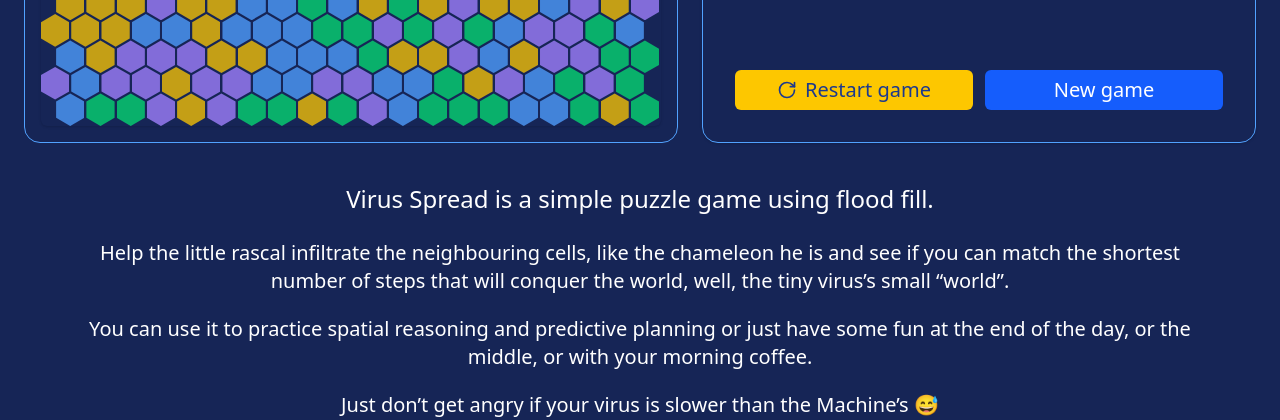
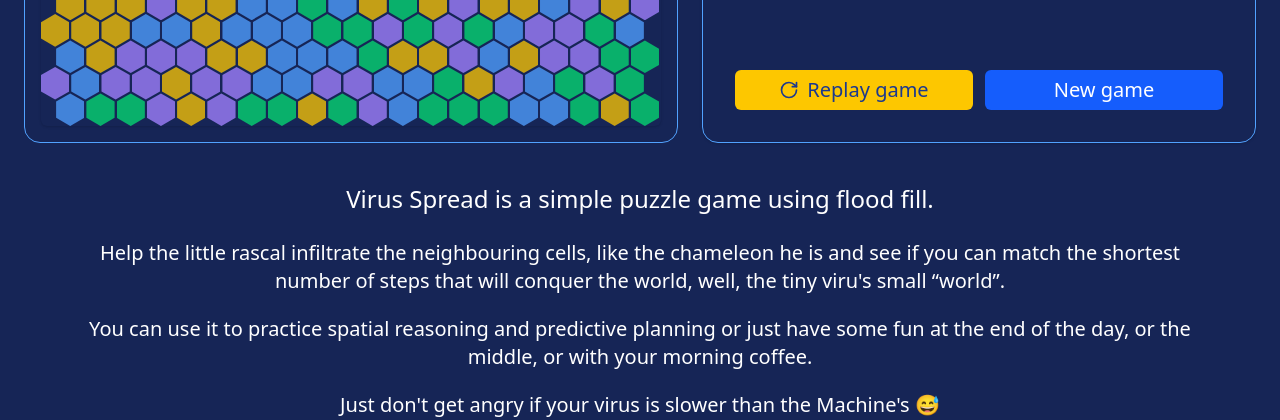
Before and after one commit to alex-alina/virus-spread, a React (Vite) app: page / in a window 1280 px wide. Shown: the part 532-952 px from the top of the page. Built offline with nearby package versions, Linux system fonts and the light colour scheme.

Commit message:
replace "restart" game with "replay" game

```diff
--- a/src/game/VirusSpread.tsx
+++ b/src/game/VirusSpread.tsx
@@ -288,7 +288,7 @@ export const VirusSpread = () => {
     setCompletedTimeSeconds(null);
   };
 
-  const handleRestartGame = () => {
+  const handleReplayGame = () => {
     setCellColors(solverBoard);
     setStartingPoint(solverStart);
     setSolverBoard(solverBoard);
@@ -491,11 +491,11 @@ export const VirusSpread = () => {
           <div className="mt-4 flex flex-col items-center justify-between gap-3 sm:flex-row">
             <button
               type="button"
-              onClick={handleRestartGame}
+              onClick={handleReplayGame}
               className="flex h-10 w-full flex-1 items-center justify-center rounded-md bg-yellow-400 px-2 text-lg text-blue-900 hover:bg-yellow-500 sm:text-xl"
             >
               <RotateCw className="mr-2 h-5 w-5" />
-              Restart game
+              Replay game
             </button>
             <button
               type="button"
@@ -514,7 +514,7 @@ export const VirusSpread = () => {
         <p>
           Help the little rascal infiltrate the neighbouring cells, like the
           chameleon he is and see if you can match the shortest number of steps
-          that will conquer the world, well, the tiny virus’s small “world”.
+          that will conquer the world, well, the tiny viru&apos;s small “world”.
         </p>
         <p className="my-5">
           You can use it to practice spatial reasoning and predictive planning
@@ -522,7 +522,8 @@ export const VirusSpread = () => {
           your morning coffee.
         </p>
         <p>
-          Just don’t get angry if your virus is slower than the Machine’s 😅
+          Just don&apos;t get angry if your virus is slower than the
+          Machine&apos;s 😅
         </p>
         <div className="mx-auto mt-6 flex w-fit items-center">
           <img src={hexLogoTwo} className="mr-6 h-20 w-50" />
```
Also changed, not shown: 2 other files (tests, documents, lock files or other folders).
